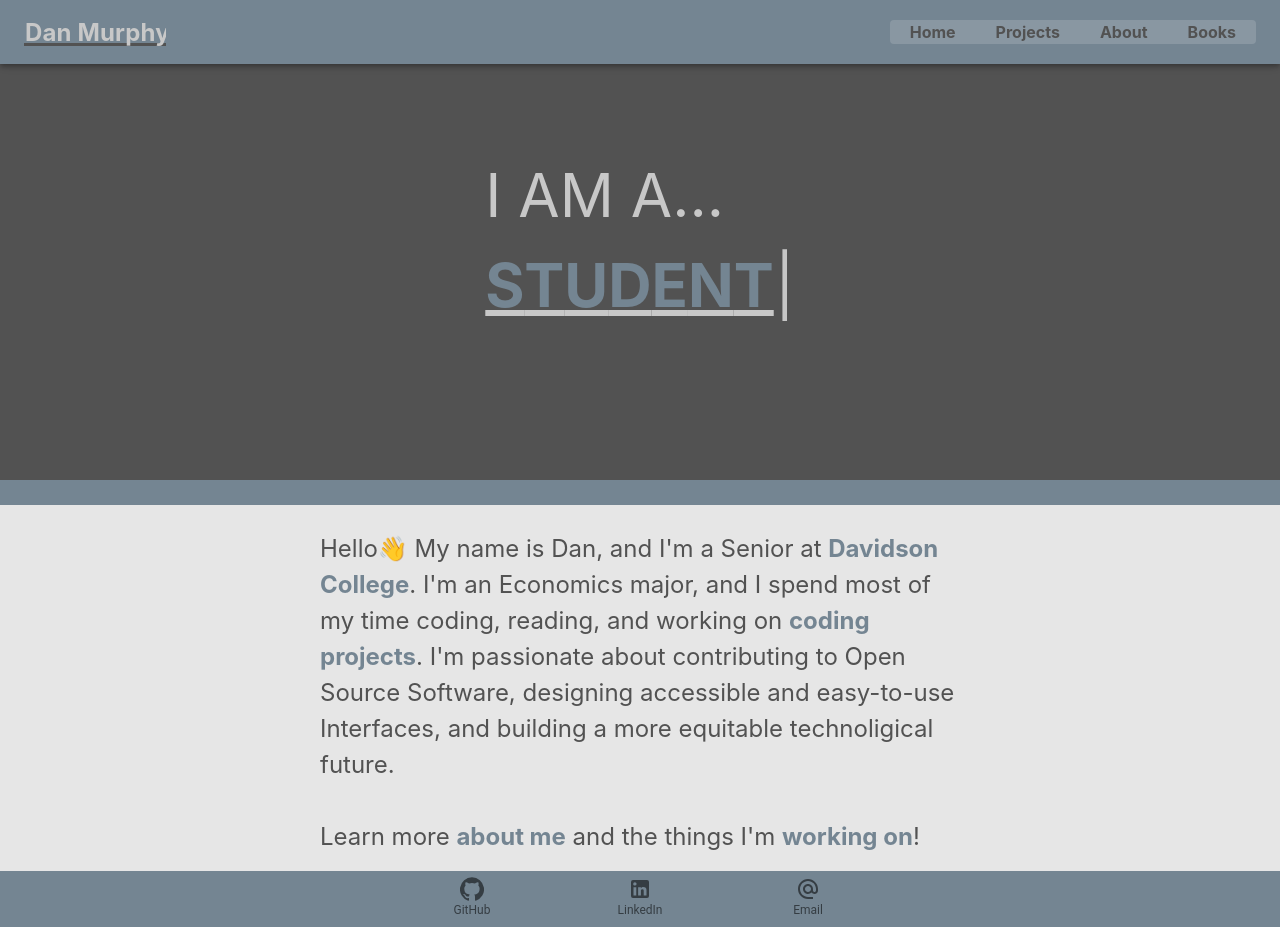
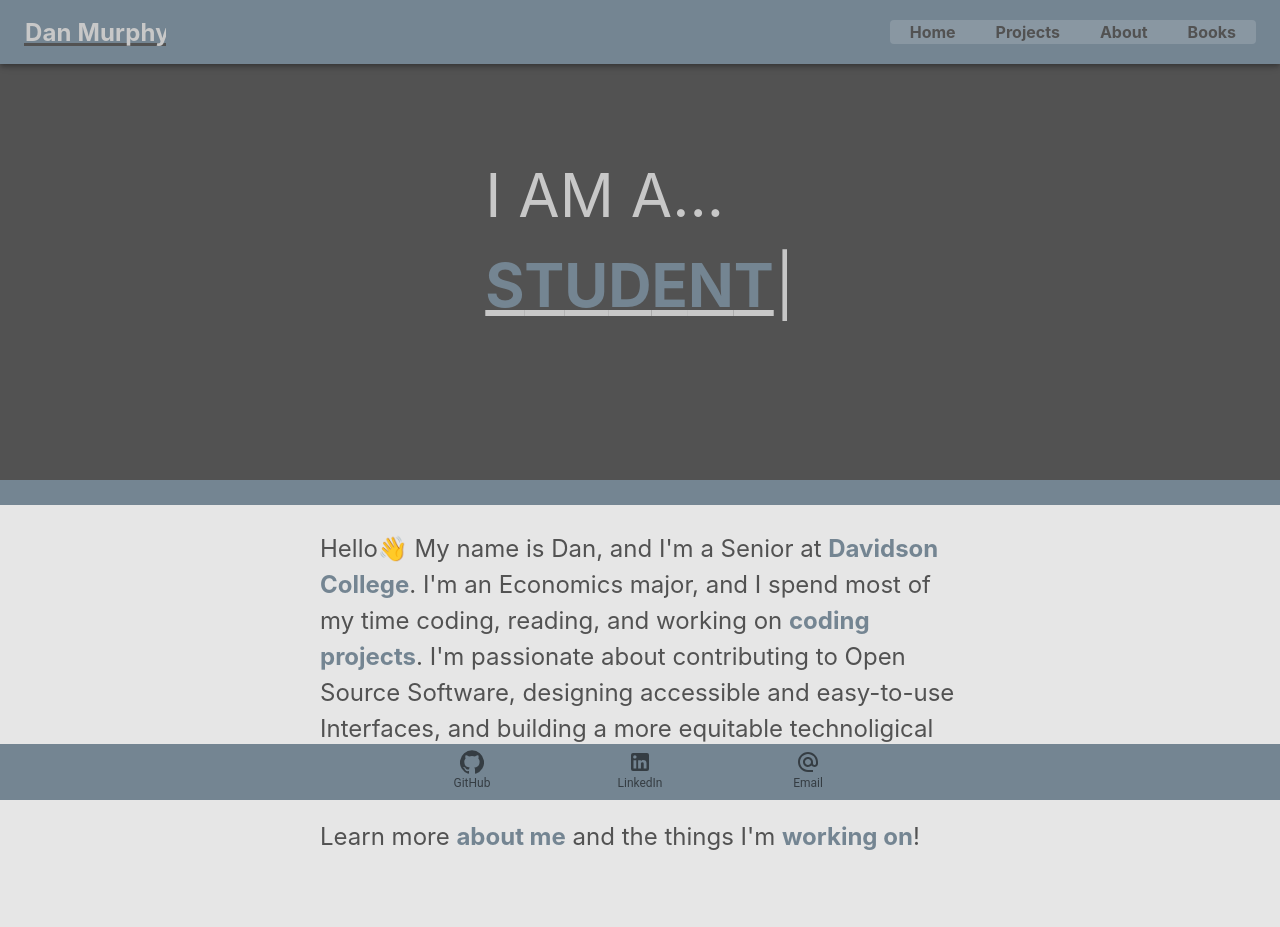
Before and after one commit to danmurphy1217/website, a React (Create React App) app: page / in a window 1280 px wide. Built offline with nearby package versions, Linux system fonts and the light colour scheme.

Commit message:
fix footer and page content problems

```diff
--- a/src/components/Books.js
+++ b/src/components/Books.js
@@ -95,7 +95,7 @@ const Books = () => {
     );
   });
 
-  return <Container>{FormattedBooks}</Container>;
+  return <Container style={{ marginBottom: "50px"}}>{FormattedBooks}</Container>;
 };
 
 export default Books;
--- a/src/components/Footer.js
+++ b/src/components/Footer.js
@@ -8,8 +8,9 @@ import { makeStyles } from '@material-ui/core/styles';
 const useStyles = makeStyles({
     bottomNav: {
         backgroundColor: "#748592",
-        bottom: "0",
-        width: "100%",
+        width: '100%',
+        position: 'fixed',
+        bottom: 0
     }
 })
 
--- a/src/components/PageSupportingContent.js
+++ b/src/components/PageSupportingContent.js
@@ -6,6 +6,7 @@ const SecondaryCard = styled.div`
 
 const SupportingContentWrapper = styled.div`
   display: flex;
+  margin-bottom: 50px;
   background-color: #E6E6E6;
   justify-content: center;
 `;
--- a/src/components/ProjectSidebar.js
+++ b/src/components/ProjectSidebar.js
@@ -290,7 +290,7 @@ const MainCard = styled.div`
 
 const ProjectSidebar = () => {
   return (
-      <Root>
+      <Root style={{ marginBottom: "50px"}}>
         <MainCard>
           <SidebarWith companyDetails={items} />
         </MainCard>
--- a/src/components/extras/buildProjectSidebar.js
+++ b/src/components/extras/buildProjectSidebar.js
@@ -163,7 +163,14 @@ function SidebarWith({ companyDetails }) {
             <Jumbotron style={{ backgroundColor: "#E6E6E6", maxWidth: "65%" }}>
               <h1>{project.label}</h1>
               <p>{project.meta.description}</p>
-              <div style={{ display: "flex", width: "auto", flexDirection: "column", justifyContent: "space-between"}}>
+              <div
+                style={{
+                  display: "flex",
+                  width: "auto",
+                  flexDirection: "column",
+                  justifyContent: "space-between",
+                }}
+              >
                 <p>
                   <Button variant="dark">View Demo</Button>
                 </p>
--- a/src/pages/Bookshelf.js
+++ b/src/pages/Bookshelf.js
@@ -13,7 +13,7 @@ const BookPage = () => {
         plaintext="My Bookshelf"
       />
       <Divider />
-      <Books />
+      <Books/>
       <Footer />
     </Container>
   );
--- a/src/pages/Home.js
+++ b/src/pages/Home.js
@@ -9,6 +9,7 @@ import Divider from "../components/extras/Divider";
 
 const HomePage = () => {
   return (
+    <body>
       <Container>
           <Header />
           <Descriptors
@@ -26,8 +27,9 @@ const HomePage = () => {
           />
           <Divider />
           <PageSupportingContent content={HomePageContent} />
+      </Container>
       <Footer />
-    </Container>
+    </body>
   );
 };
 
```
Also changed, not shown: 1 other file (tests, documents, lock files or other folders). Lines whose indentation alone changed are shown as unchanged.
